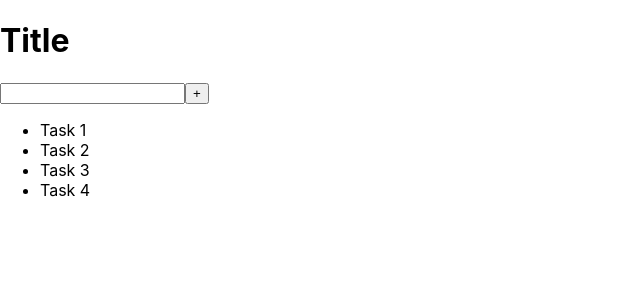
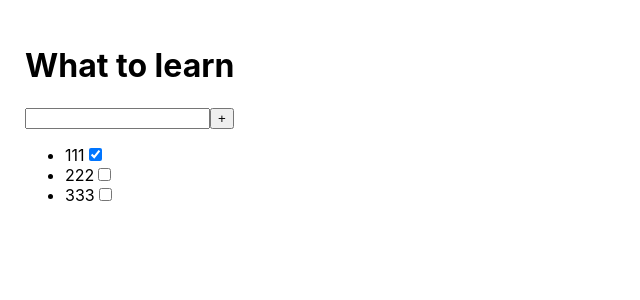
Before and after one commit to LeksColman/todolist, a React (Create React App) app: page / in a window 1280 px wide. Shown: the top 300 px of the page, without its empty margins (0-640 px from the left). Built offline with nearby package versions, Linux system fonts and the light colour scheme.

Commit message:
added possibility to upload a different number of tasks

```diff
--- a/package.json
+++ b/package.json
@@ -10,10 +10,12 @@
     "@types/node": "^16.7.13",
     "@types/react": "^18.0.0",
     "@types/react-dom": "^18.0.0",
+    "@types/uuid": "^8.3.4",
     "react": "^18.0.0",
     "react-dom": "^18.0.0",
     "react-scripts": "5.0.1",
     "typescript": "^4.4.2",
+    "uuid": "^8.3.2",
     "web-vitals": "^2.1.0"
   },
   "scripts": {
--- a/src/App.css
+++ b/src/App.css
@@ -1,3 +1,5 @@
 .App {
-  text-align: center;
+  display: flex;
+  flex-direction: row;
+  margin: 25px;
 }
--- a/src/App.tsx
+++ b/src/App.tsx
@@ -1,12 +1,23 @@
 import React from 'react';
 import './App.css';
 import {Todolist} from "./Components/Todolist/Todolist";
+import {v1} from "uuid";
 
 function App() {
+
+    const tasks = [
+        {id: v1(), title: "111", isDone: true},
+        {id: v1(), title: "222", isDone: false},
+        {id: v1(), title: "333", isDone: false},
+    ]
+
     return (
-        <>
-            <Todolist/>
-        </>
+        <div className='App'>
+            <Todolist
+                title={'What to learn'}
+                tasks={tasks}
+            />
+        </div>
     );
 }
 
--- a/src/Components/Todolist/Todolist.tsx
+++ b/src/Components/Todolist/Todolist.tsx
@@ -1,18 +1,31 @@
 import React from 'react';
 
-export const Todolist = () => {
+export type TasksPropsType = {
+    id: string
+    title: string
+    isDone: boolean
+}
+
+export type TodolistPropsType = {
+    title: string
+    tasks: TasksPropsType[]
+}
+
+export const Todolist = (props: TodolistPropsType) => {
     return (
         <div>
-            <h1>Title</h1>
+            <h1>{props.title}</h1>
             <>
                 <input/>
                 <button>{'+'}</button>
             </>
             <ul>
-                <li>Task 1</li>
-                <li>Task 2</li>
-                <li>Task 3</li>
-                <li>Task 4</li>
+                {props.tasks.map((el) =>
+                    <li key={el.id}>
+                        {el.title}
+                        <input type={"checkbox"} checked={el.isDone}/>
+                    </li>
+                )}
             </ul>
         </div>
     );
```
Also changed, not shown: src/Components/Todolist/Todolist.css (added), 1 other file (tests, documents, lock files or other folders).
